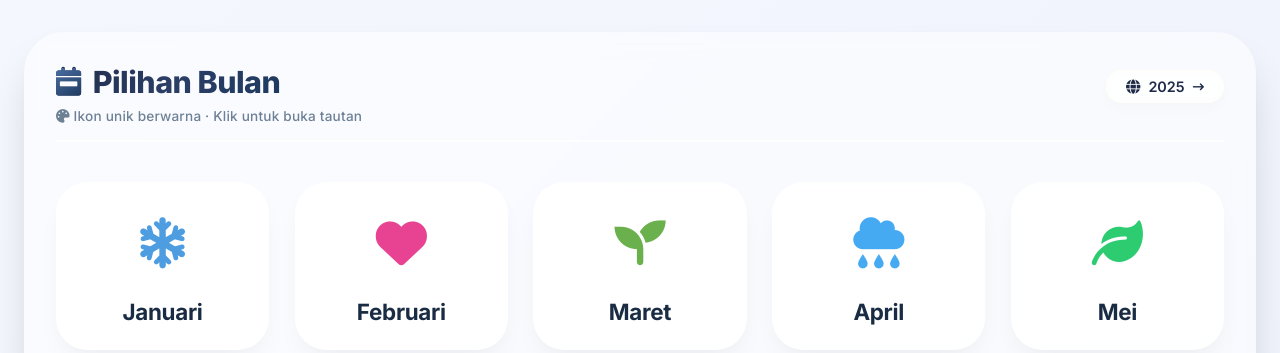
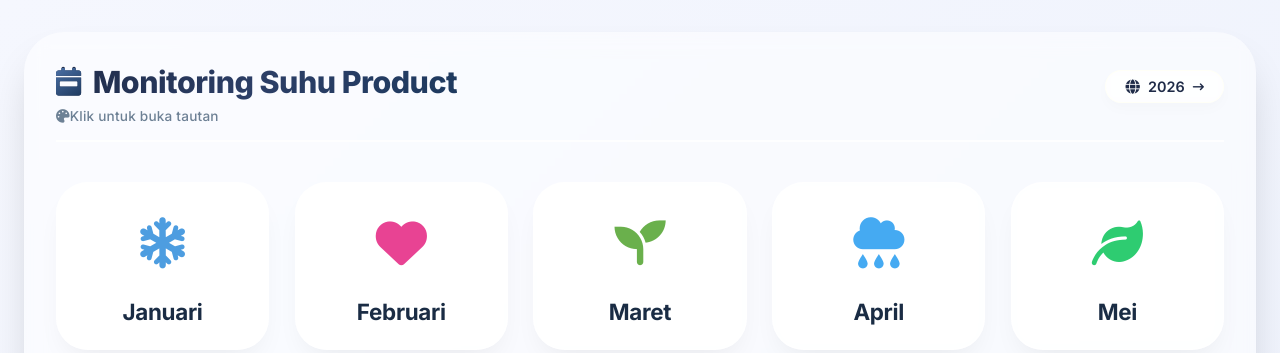
Before and after one commit to reportdatastore/rawasari124, a plain HTML site: page selector/select_suhu_product.html in a window 1280 px wide. Shown: the top 353 px of the page. Drawn offline with Linux system fonts and the light colour scheme.

Commit message:
Update select_suhu_product.html

```diff
--- a/selector/select_suhu_product.html
+++ b/selector/select_suhu_product.html
@@ -3,7 +3,7 @@
 <head>
   <meta charset="UTF-8">
   <meta name="viewport" content="width=device-width, initial-scale=1.0, user-scalable=yes">
-  <title>Dashboard Bulan | Warna Ikon Unik & Link Cepat</title>
+  <title>Suhu Product</title>
   <!-- Google Fonts & Font Awesome 6 (Gratis) -->
   <link href="https://fonts.googleapis.com/css2?family=Inter:opsz,wght@14..32,400;14..32,500;14..32,600;14..32,700;14..32,800&display=swap" rel="stylesheet">
   <link rel="stylesheet" href="https://cdnjs.cloudflare.com/ajax/libs/font-awesome/6.0.0-beta3/css/all.min.css">
@@ -258,14 +258,14 @@
     <div class="title-section">
       <h1>
         <i class="fas fa-calendar-week"></i>
-        Pilihan Bulan
+        Monitoring Suhu Product
       </h1>
       <div class="subtitle">
-        <i class="fas fa-palette"></i> Ikon unik berwarna · Klik untuk buka tautan
+        <i class="fas fa-palette"></i>Klik untuk buka tautan
       </div>
     </div>
     <div class="year-badge">
-      <i class="fas fa-globe"></i> 2025
+      <i class="fas fa-globe"></i> 2026
       <i class="fas fa-arrow-right-long" style="font-size: 0.7rem;"></i>
     </div>
   </div>
@@ -285,73 +285,73 @@
   const monthsData = [
     {
       name: "Januari",
-      url: "https://en.wikipedia.org/wiki/January",
+      url: "commingsoon.html",
       iconClass: "fas fa-snowflake",
       iconColor: "#4d9de0"   // biru es dingin
     },
     {
       name: "Februari",
-      url: "https://en.wikipedia.org/wiki/February",
+      url: "commingsoon.html",
       iconClass: "fas fa-heart",
       iconColor: "#e84393"   // pink Valentine
     },
     {
       name: "Maret",
-      url: "https://en.wikipedia.org/wiki/March",
+      url: "commingsoon.html",
       iconClass: "fas fa-seedling",
       iconColor: "#6ab04c"   // hijau segar musim semi
     },
     {
       name: "April",
-      url: "https://en.wikipedia.org/wiki/April",
+      url: "commingsoon.html",
       iconClass: "fas fa-cloud-rain",
       iconColor: "#45aaf2"   // biru hujan
     },
     {
       name: "Mei",
-      url: "https://en.wikipedia.org/wiki/May",
+      url: "commingsoon.html",
       iconClass: "fas fa-leaf",
       iconColor: "#2ecc71"   // hijau daun tropis
     },
     {
       name: "Juni",
-      url: "https://en.wikipedia.org/wiki/June",
+      url: "https://docs.google.com/spreadsheets/d/1Y9NmOmTfsThnBX2lSZ1FnvKzl_qr41cy/edit?usp=sharing&ouid=105850800277277443809&rtpof=true&sd=true",
       iconClass: "fas fa-sun",
       iconColor: "#f1c40f"   // kuning mentari terik
     },
     {
       name: "Juli",
-      url: "https://en.wikipedia.org/wiki/July",
+      url: "https://docs.google.com/spreadsheets/d/1NYg0KOg9yj37B4UPQcwHQu4BIjsKBuIR/edit?usp=sharing&ouid=105850800277277443809&rtpof=true&sd=true",
       iconClass: "fas fa-umbrella-beach",
       iconColor: "#f39c12"   // oranye pantai
     },
     {
       name: "Agustus",
-      url: "https://en.wikipedia.org/wiki/August",
+      url: "commingsoon.html",
       iconClass: "fas fa-tree",
       iconColor: "#27ae60"   // hijau hutan
     },
     {
       name: "September",
-      url: "https://en.wikipedia.org/wiki/September",
+      url: "commingsoon.html",
       iconClass: "fas fa-wind",
       iconColor: "#3498db"   // biru angin sepoi
     },
     {
       name: "Oktober",
-      url: "https://en.wikipedia.org/wiki/October",
+      url: "commingsoon.html",
       iconClass: "fas fa-candy-cane",
       iconColor: "#e67e22"   // jingga halloween
     },
     {
       name: "November",
-      url: "https://en.wikipedia.org/wiki/November",
+      url: "commingsoon.html",
       iconClass: "fas fa-cloud-moon",
       iconColor: "#9b59b6"   // ungu senja kabut
     },
     {
       name: "Desember",
-      url: "https://en.wikipedia.org/wiki/December",
+      url: "commingsoon.html",
       iconClass: "fas fa-gift",
       iconColor: "#e74c3c"   // merah hadiah natal
     }
```
